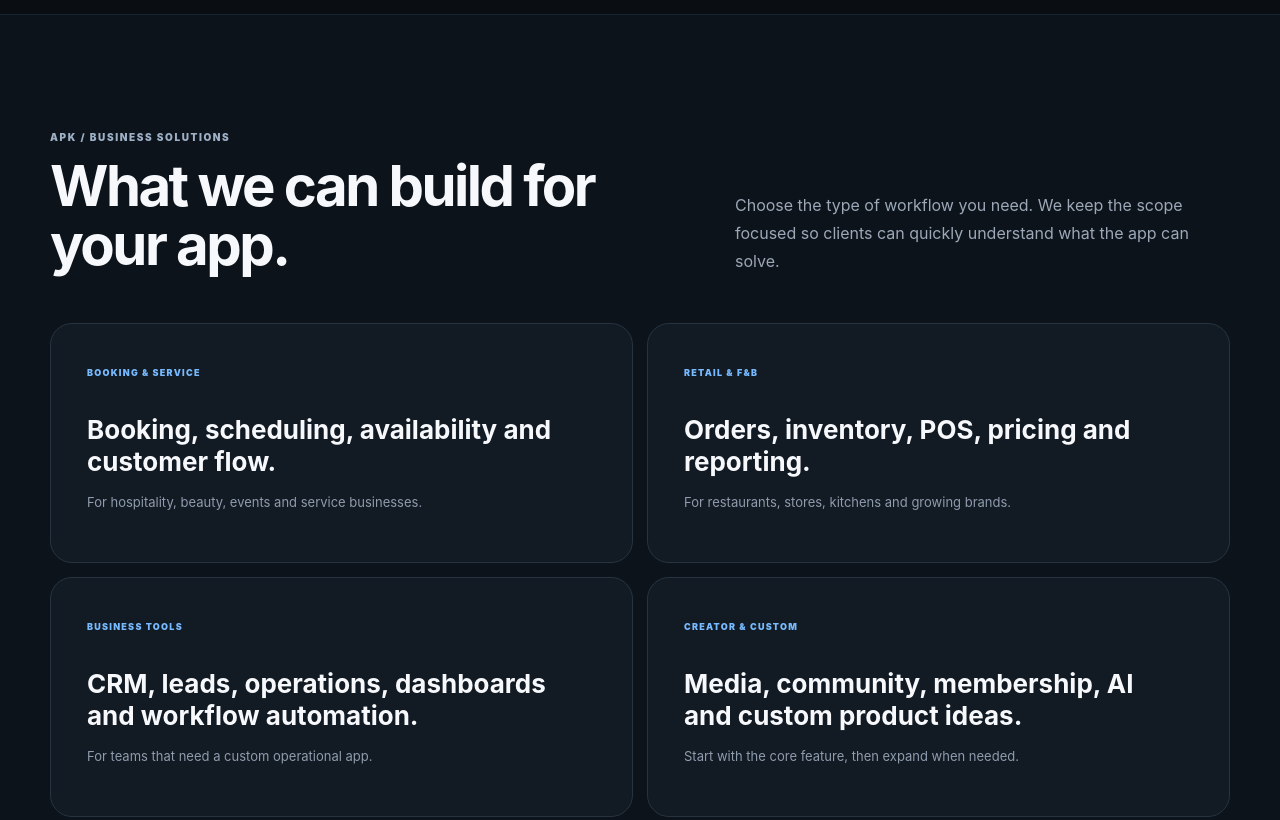
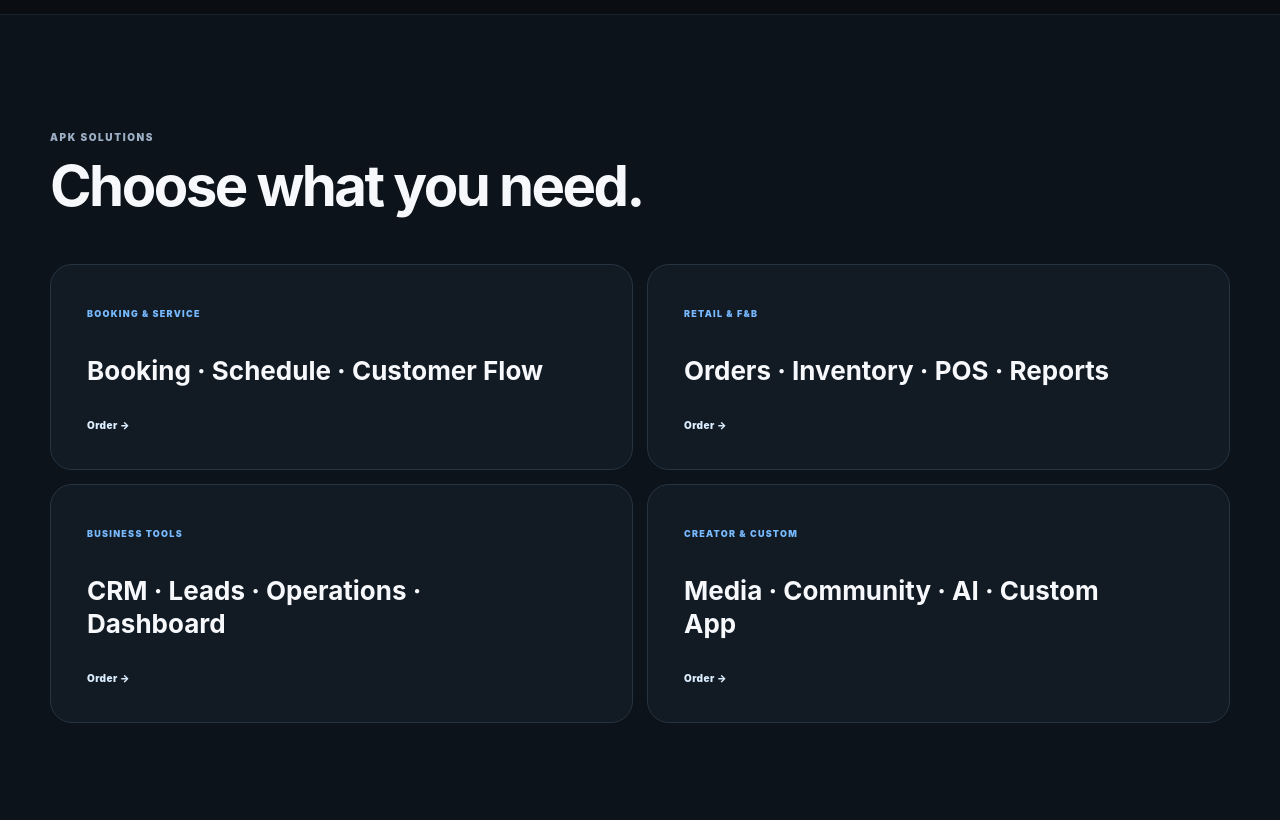
Before and after one commit to ardarawk-cloud/am-digital-lab-crm, a website: page site/index.html in a window 1280 px wide. Shown: the part 9520-10340 px from the top of the page. Drawn offline with Linux system fonts and the light colour scheme.

Commit message:
Simplify APK solutions and add direct order CTAs

```diff
--- a/site/index.html
+++ b/site/index.html
@@ -480,14 +480,13 @@
     <section class="section alt" id="solutions">
       <div class="container">
         <div class="section-head">
-          <div><span class="kicker">APK / BUSINESS SOLUTIONS</span><h2>What we can build for your app.</h2></div>
-          <p>Choose the type of workflow you need. We keep the scope focused so clients can quickly understand what the app can solve.</p>
+          <div><span class="kicker">APK SOLUTIONS</span><h2>Choose what you need.</h2></div>
         </div>
         <div class="solution-grid">
-          <article><span>BOOKING & SERVICE</span><h3>Booking, scheduling, availability and customer flow.</h3><p>For hospitality, beauty, events and service businesses.</p></article>
-          <article><span>RETAIL & F&amp;B</span><h3>Orders, inventory, POS, pricing and reporting.</h3><p>For restaurants, stores, kitchens and growing brands.</p></article>
-          <article><span>BUSINESS TOOLS</span><h3>CRM, leads, operations, dashboards and workflow automation.</h3><p>For teams that need a custom operational app.</p></article>
-          <article><span>CREATOR & CUSTOM</span><h3>Media, community, membership, AI and custom product ideas.</h3><p>Start with the core feature, then expand when needed.</p></article>
+          <article><span>BOOKING & SERVICE</span><h3>Booking · Schedule · Customer Flow</h3><a class="price-order-link" href="/checkout.html?service=APK%20Booking%20%26%20Service">Order →</a></article>
+          <article><span>RETAIL & F&amp;B</span><h3>Orders · Inventory · POS · Reports</h3><a class="price-order-link" href="/checkout.html?service=APK%20Retail%20%26%20F%26B">Order →</a></article>
+          <article><span>BUSINESS TOOLS</span><h3>CRM · Leads · Operations · Dashboard</h3><a class="price-order-link" href="/checkout.html?service=APK%20Business%20Tools">Order →</a></article>
+          <article><span>CREATOR & CUSTOM</span><h3>Media · Community · AI · Custom App</h3><a class="price-order-link" href="/checkout.html?service=APK%20Creator%20%26%20Custom">Order →</a></article>
         </div>
       </div>
     </section>
```
